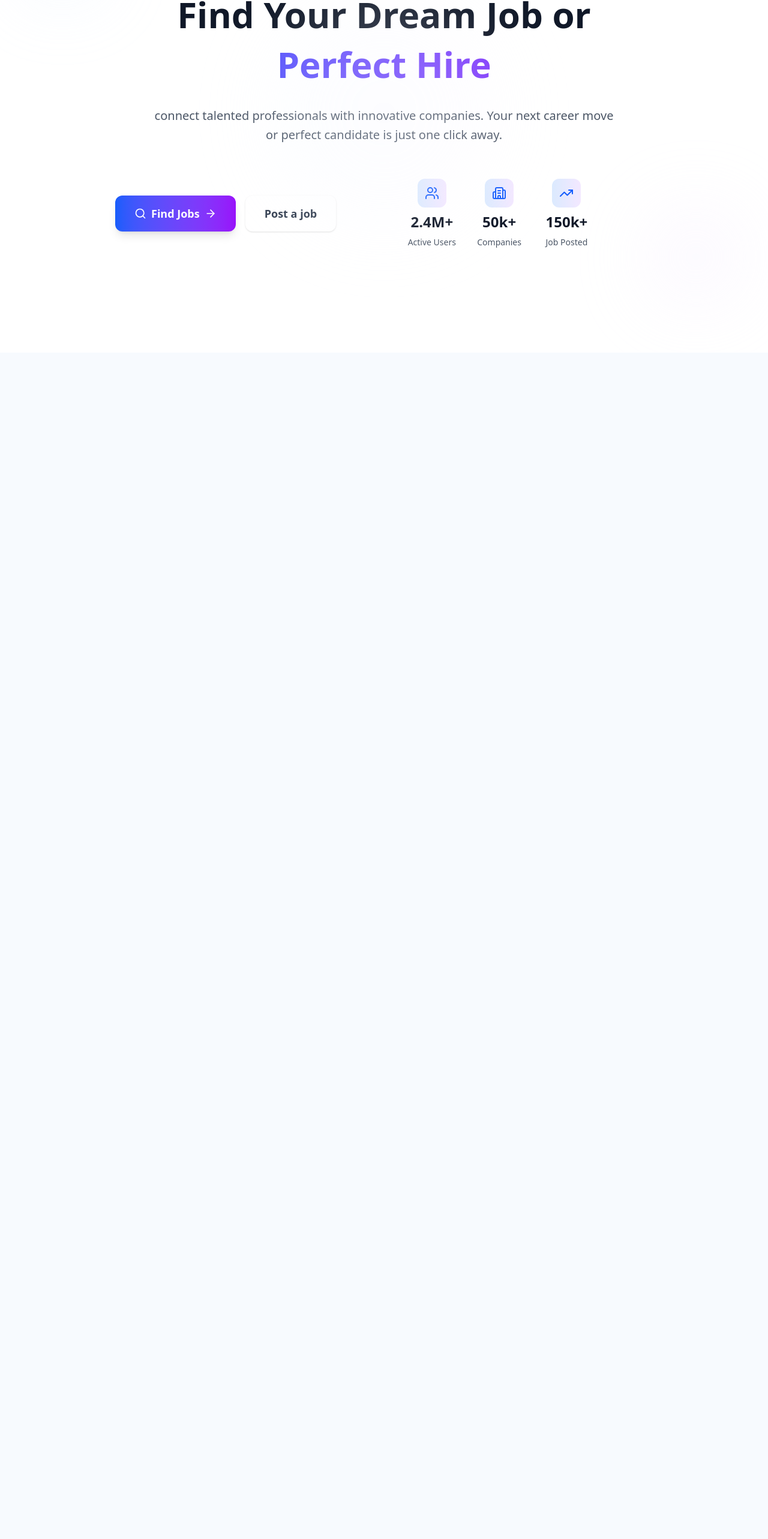
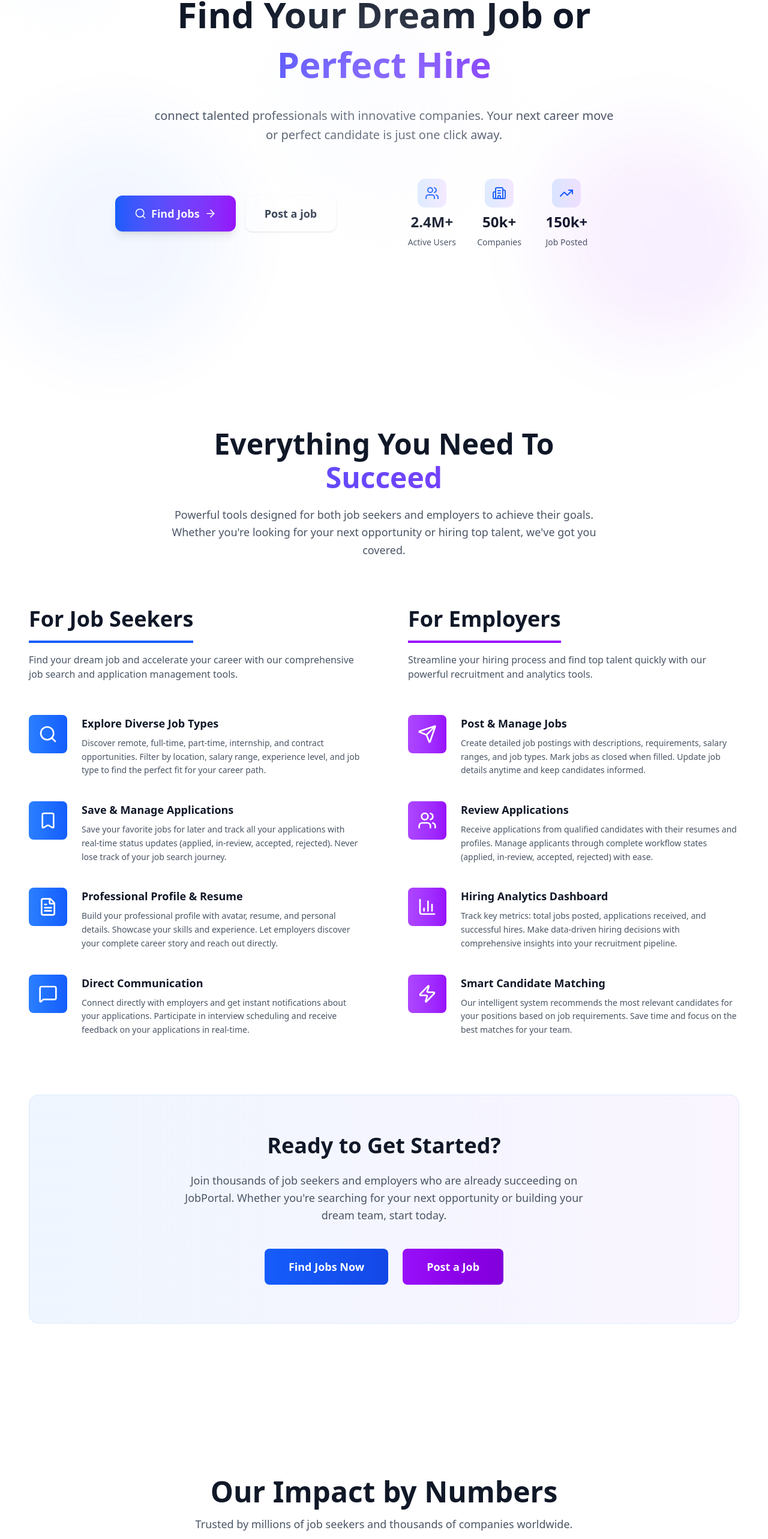
Before and after one commit to wahid3150/job-application-portal, a React (Vite) app in the folder Frontend/job-application-portal/: page / in a window 1280 px wide. Shown: the part 212-2778 px from the top of the page at 60% size. Before the commit the page ends 800 px from the top, so only its background shows below. Built offline with nearby package versions, Linux system fonts and the light colour scheme.

Commit message:
All components required in landing page

```diff
--- a/Frontend/job-application-portal/src/pages/LandingPage/LandingPage.jsx
+++ b/Frontend/job-application-portal/src/pages/LandingPage/LandingPage.jsx
@@ -1,12 +1,18 @@
 import React from "react";
 import Header from "./components/Header";
 import Hero from "./components/Hero";
+import Features from "./components/Features";
+import Analytics from "./components/Analytics";
+import Footer from "./components/Footer";
 
 const LandingPage = () => {
   return (
-    <div className="min-h-screen">
+    <div>
       <Header />
       <Hero />
+      <Features />
+      <Analytics />
+      <Footer />
     </div>
   );
 };
```
